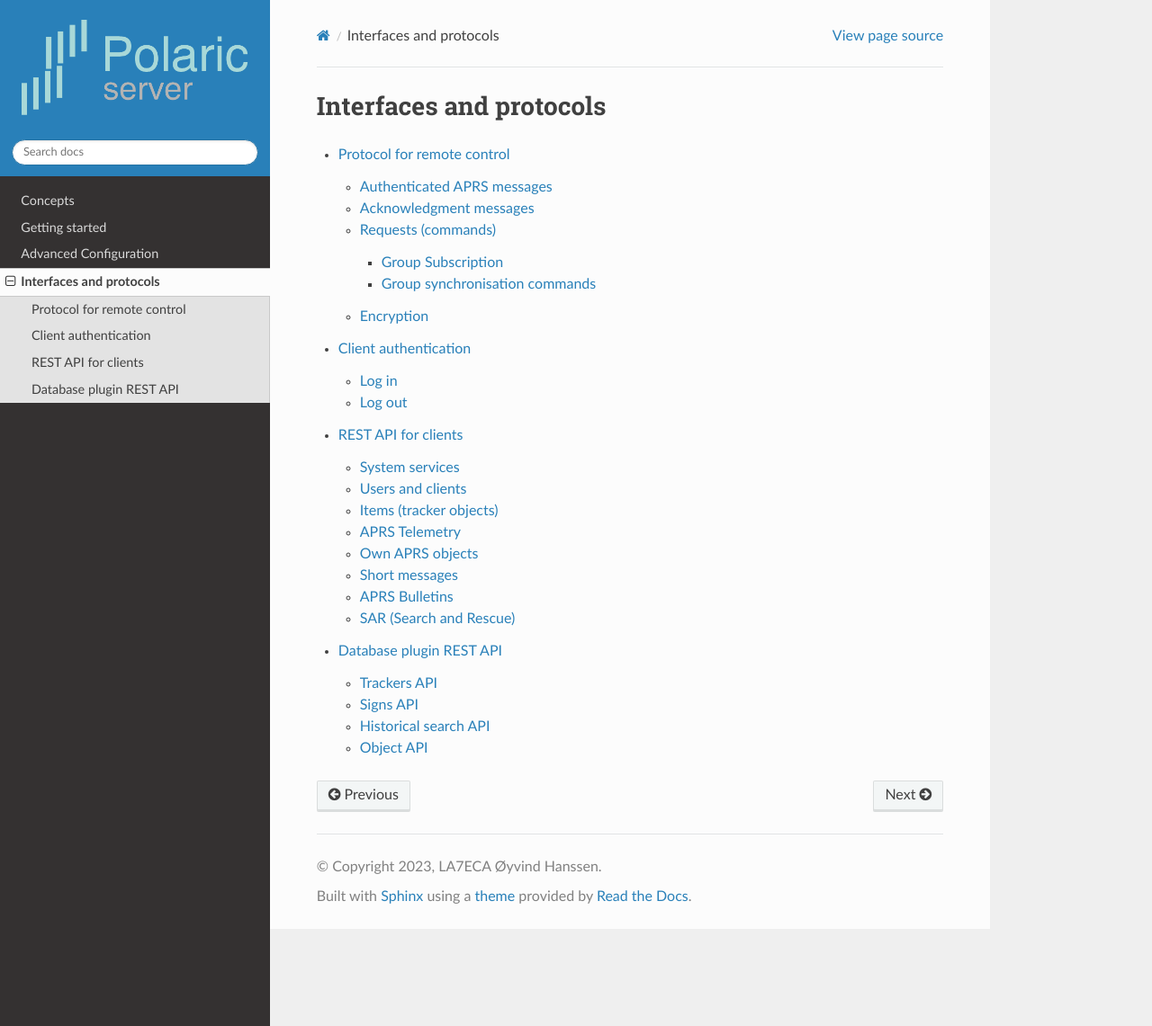
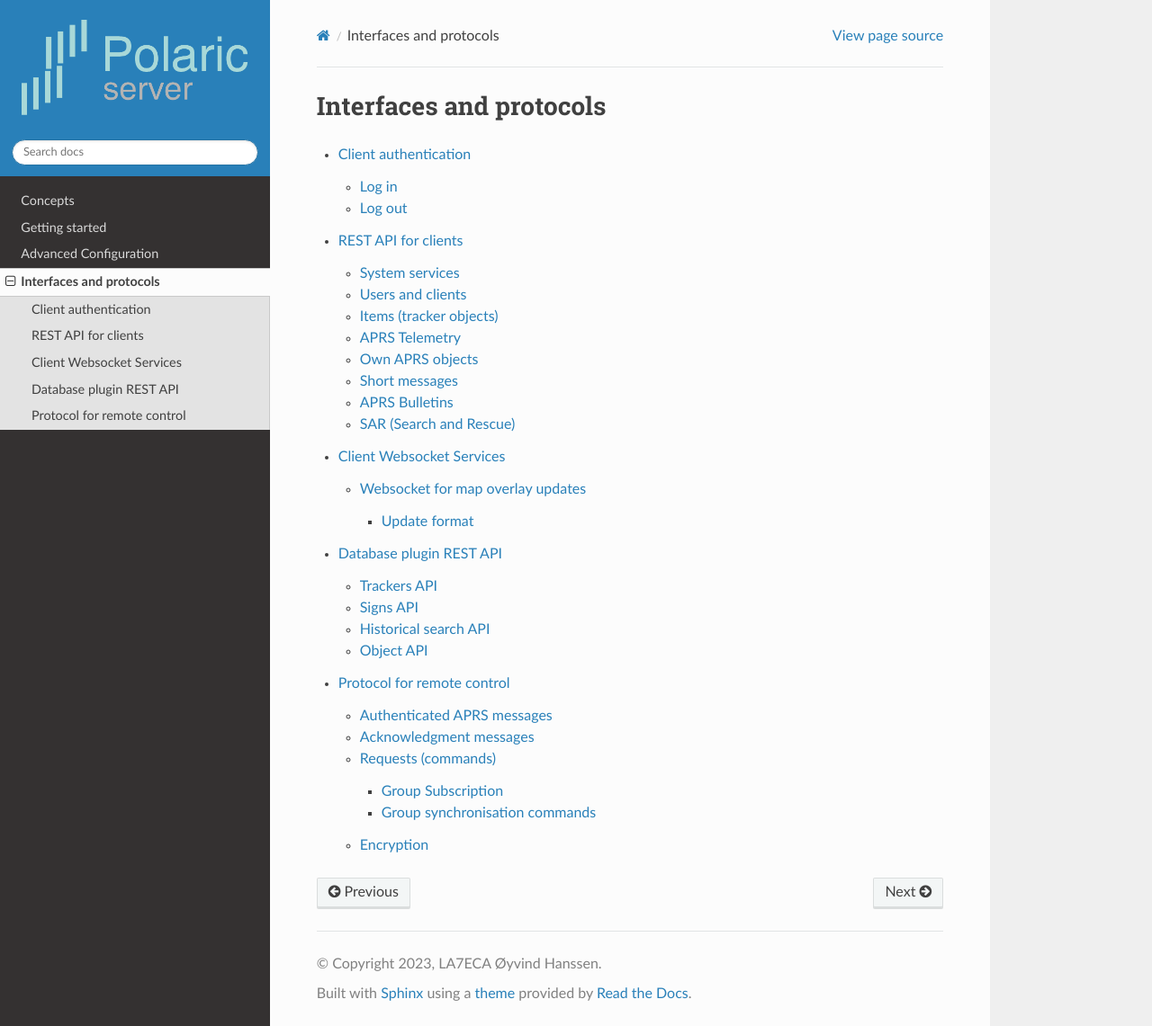
Before and after one commit to joakimsk/docs, a Sphinx documentation site: the page built from docs/source/interface.rst, in a window 1280 px wide and 1141 px high. Shown: the whole window at 90% size. Built offline with Sphinx 7.4.7 and the Read the Docs theme 2.0.0, drawn with Linux system fonts in a browser that asks for light colours; some of the changed lines change nothing that is shown.

Commit message:
Websocket doc

```diff
--- /dev/null
+++ b/docs/source/cwebsocket.rst
@@ -0,0 +1,114 @@
+
+Client Websocket Services
+=========================
+
+In the Webservice/REST API, two websockets are offered to clients. They are:
+
+`/jmapdata`
+    Request a websocket for real-time map overlay updates with trackers, etc. It is open for all, but login- and authorized users can receive different content.
+
+`/notify`
+    Request a websocket for notifications, etc. This is a generic publish/subscribe service.
+
+
+Websocket for map overlay updates
+---------------------------------
+
+This service will provide real-time updates of map-information. Typically APRS points and trails. Clients can send `SUBSCRIBE` commands over the websocket to request updates. When the server receives such a command, it will start sending updates to the client::
+
+    SUBSCRIBE filter, x1, x2, x3, x4, scale [, tag]
+
+Where the parameters are:
+
+ * **filter** - name of the filter to be used at the server. Corresponds to the filter menu on the webapp2 client.
+ * **x1** - upper limit (north) of the area of interest (degrees latitude -90 to 90).
+ * **x2** - right limit (east) of the are of interest (degrees longitude).
+ * **x3** - lower limit (souith) of the area of interest (degrees latitude -90 to 90).
+ * **x4** - left limit (west) of the area of interest (degrees longitude)
+ * **scale** - scale of the map as it is displayed on the screen.
+ * **tag** (optional) - limit the selection of tracking-obbjects to items having this tag set.
+
+
+Update format
+^^^^^^^^^^^^^
+Updates are sent to client when there is a change within the area of interest. The frequency of updates is limited to max 1 per 10 seconds. Updates are in JSON format. Note that when the connection is made and *before* a `SUBSCRIBE` command is issued, an empty **JsOverlay** object is sent to client (where points, delete, lines an pcloud is null).
+
+**JsOverlay** (top level object):
+
+============== ===================== ==================================================================
+ view	        String	              Filter name
+ authorization	**AuthInfo** 	      Login and authorization info
+ sarmode	    boolean	              True if SAR mode is active
+ points	        List of **JsPoint**   Items (may be null or empty)
+ delete	        List of String	      Idents (callsigns) of items to be deleted (may be null or empty)
+ lines	        List of **JsLine** 	  Lines to be drawn on map (may be null or empty)
+ pcloud	        List of **JsTPoint**  Simple points to be plotted on map (may be null or empty)
+============== ===================== ==================================================================
+
+
+**AuthInfo** (Info about authorization level and services):
+
+============== ===================== ==================================================================
+ servercall	    String	              Callsign of server
+ services      	List of String	      Services active on server. 'basic' is always there. Plugins may add more…
+ userid	        String	              *User-id* if logged in. *null* if not logged in.
+ groupid        String                *Group-id* if logged in. *null* if not logged in.
+ callsign       String                HAM radio callsign of logged in user. *null* if not set or not logged in.
+ tagsAuth       String                Authorization based on tags (null if not logged in)
+ admin	        boolean	              *true* if authorized as superuser
+ sar	        boolean	              *true* if authorized as SAR user
+============== ===================== ==================================================================
+
+
+**JsPoint** (Tracker, etc.):
+
+============== ===================== ==================================================================
+ ident	        String	              Identifier of item (typically this is the callsign)
+ pos	        Pair of float	      Position (long, lat) of item.
+ title	        String	              Description
+ redraw	        boolean	              *True* if item is changing (need to be redrawn on map)
+ own	        boolean	              *True* if item is an APRS object owned by this server.
+ aprs           boolean               *True* if this is APRS
+ telemetry      boolean               *True* if point has APRS telemetry
+ sarAuth        boolean               *True* if user has authorization to change point.
+ icon	        String	              File path of icon
+ href           String                URL if sign (otherwise null or empty)
+ label	        **JsLabel** 	      Label of item (may be null or empty)
+ trail	        **JsTrail** 	      Trail (last movements) of moving item (may be null or empty)
+============== ===================== ==================================================================
+
+
+**JsLine** (Line between two positions):
+
+============== ===================== ==================================================================
+ ident	        String	              Ident of points that are connected by line ( '.' is used as separator)
+ from	        Pair of float	      Geographical point where line starts (lon, lat)
+ to	            Pair of float	      Geographical point where line ends (lon, lat)
+ type	        String	              Some indication what the line represents.
+============== ===================== ==================================================================
+
+
+**JsLabel** (Label of a tracker point):
+
+============== ===================== ==================================================================
+ id	            String	              Identifier (callsign) or alias (tactical callsign) to be shown in label
+ style	        String	              Style (CSS class) to be used with label
+ hidden	        boolean	              True if label is to be hidden
+============== ===================== ==================================================================
+
+
+**JsTrail** (series of points representing movement):
+
+============== ======================= ==================================================================
+ style	        List of String	        Colours (line, point) to be applied to trail when drawn on map
+ linestring     List of **JsTPoint**    Trail - list of timestamped points
+============== ======================= ==================================================================
+
+
+**JsTPoint** (point of a trail):
+
+============== ===================== ==================================================================
+ pos	        Pair of float	      Geographical position (lon, lat)
+ time	        Date	              Timestamp (ISO format)
+ path           String                Digipeater path (if APRS)
+============== ===================== ==================================================================
--- a/docs/source/interface.rst
+++ b/docs/source/interface.rst
@@ -4,7 +4,8 @@
 
 .. toctree::
 
-   remotectl
    clientauth
    restapi
+   cwebsocket
    restapi2
+   remotectl
```
